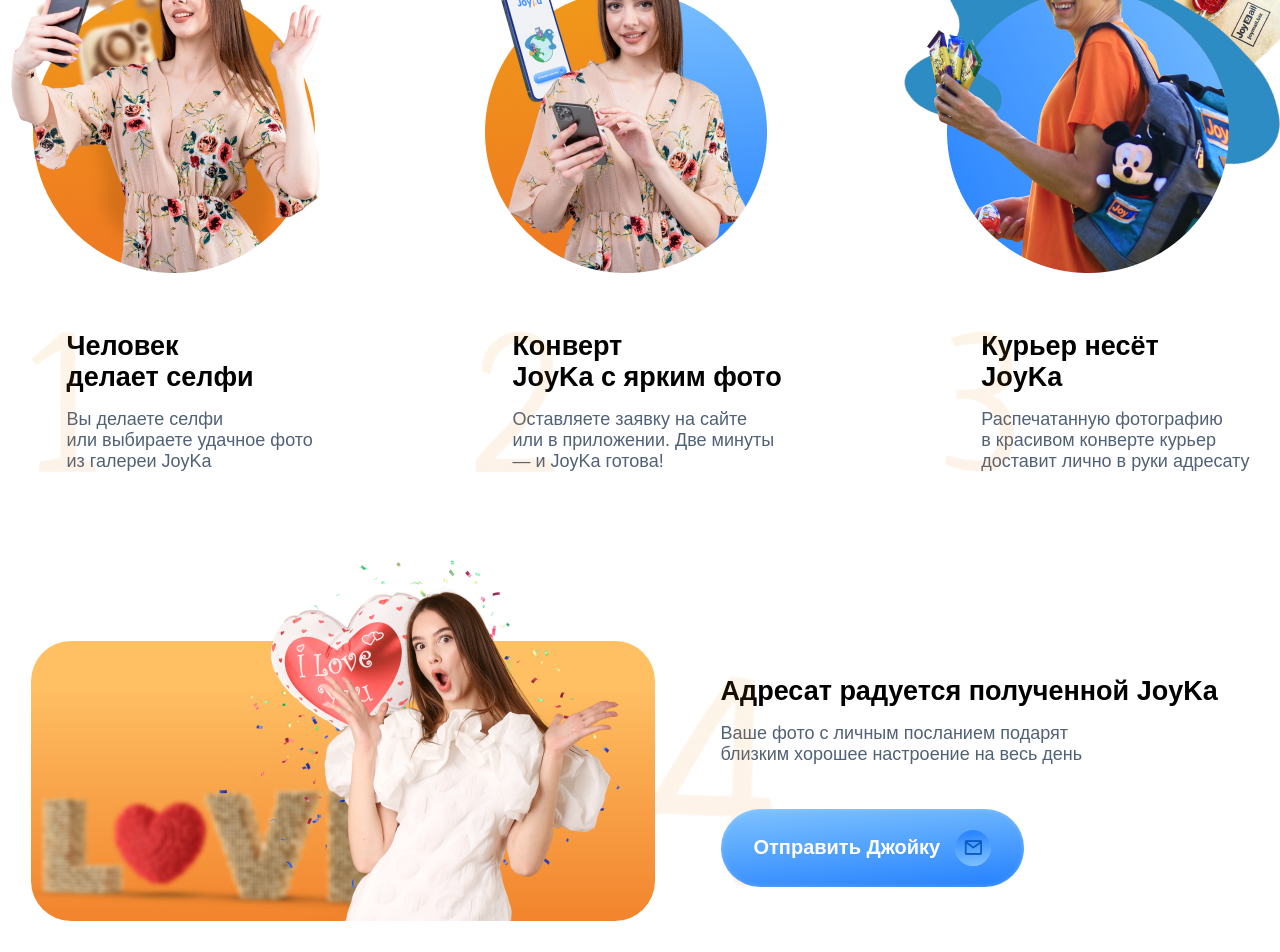
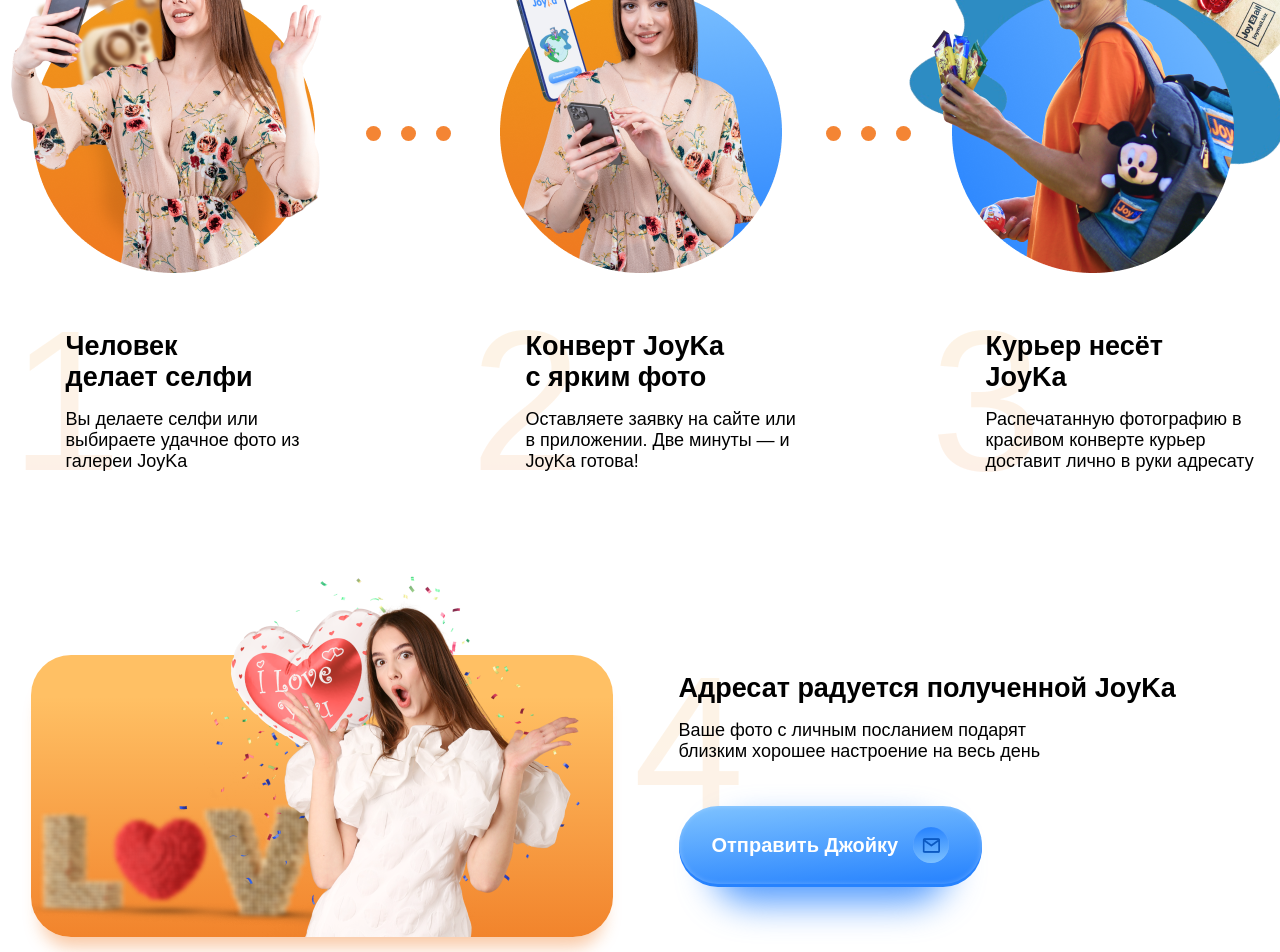
Before and after one commit to ageiwa/joyka-template-vue, a Vue app: page / in a window 1280 px wide. Shown: the part 1180-2132 px from the top of the page. Built offline with nearby package versions, Linux system fonts and the light colour scheme.

Commit message:
Rewrite block with steps

```diff
--- a/src/components/HowItWorks/HowItWorks.vue
+++ b/src/components/HowItWorks/HowItWorks.vue
@@ -1,5 +1,5 @@
 <script setup>
-    import SendJoykaBtn from '@/components/SendJoykaBtn/SendJoykaBtn.vue';
+    import SendJoykaBtn from '@/components/SendJoykaBtn/SendJoykaBtn.vue'
 </script>
 
 <template>
@@ -8,62 +8,69 @@
 
             <h1 class="how-it-works__header-title">Как это работает?</h1>
 
-            <ul class="how-it-works__list-steps">
+            <ul class="how-it-works__step-list">
 
-                <div class="list-steps__container">
-
-                    <li class="list-steps__item-steps">
-                        <div class="item-steps__wrap-img">
-                            <img class="item-steps__img" src="@/assets/girl-selfie.png">
+                <li class="step-list__item-step">
+                    <div class="item-step__wrap-img">
+                        <img class="item-step__img" src="@/assets/girl-selfie.png">
                     </div>
-                        <div class="item-steps__text">
-                            <img class="item-steps__step-number" src="@/assets/1.png">
-                            <h2 class="item-steps__title">Человек<br>делает селфи</h2>
-                            <p class="item-steps__subtitle">Вы делаете селфи<br>или выбираете удачное фото<br>из галереи JoyKa</p>
+                    <div class="item-step__dots-wrap">
+                        <div class="item-step__dots"></div>
+                        <div class="item-step__dots"></div>
+                        <div class="item-step__dots"></div>
                     </div>
+                    <div class="item-step__text">
+                        <h2 class="item-step__title">Человек делает селфи</h2>
+                        <p class="item-step__subtitle">Вы делаете селфи или выбираете удачное фото из галереи JoyKa</p>
+                    </div>
+                    <p class="item-step__step">1</p>
                 </li>
 
-                    <li class="list-steps__item-steps">
-                        <div class="item-steps__wrap-img">
-                            <img class="item-steps__img" src="@/assets/girl-phone.png">
+                <li class="step-list__item-step">
+                    <div class="item-step__wrap-img">
+                        <img class="item-step__img" src="@/assets/girl-phone.png">
                     </div>
-                        <div class="item-steps__text">
-                            <img class="item-steps__step-number" src="@/assets/2.png">
-                            <h2 class="item-steps__title">Конверт<br>JoyKa с ярким фото</h2>
-                            <p class="item-steps__subtitle">Оставляете заявку на сайте<br>или в приложении. Две минуты<br> — и JoyKa готова!</p>
+                    <div class="item-step__dots-wrap">
+                        <div class="item-step__dots"></div>
+                        <div class="item-step__dots"></div>
+                        <div class="item-step__dots"></div>
                     </div>
+                    <div class="item-step__text">
+                        <h2 class="item-step__title">Конверт JoyKa с ярким фото</h2>
+                        <p class="item-step__subtitle">Оставляете заявку на сайте или в приложении. Две минуты — и JoyKa готова!</p>
+                    </div>
+                    <p class="item-step__step">2</p>
                 </li>
 
-                    <li class="list-steps__item-steps">
-                        <div class="item-steps__wrap-img">
-                            <img class="item-steps__img" src="@/assets/man-chocolate.png">
+                <li class="step-list__item-step">
+                    <div class="item-step__wrap-img">
+                        <img class="item-step__img" src="@/assets/man-chocolate.png">
                     </div>
-                        <div class="item-steps__text">
-                            <img class="item-steps__step-number" src="@/assets/3.png">
-                            <h2 class="item-steps__title">Курьер несёт<br>JoyKa</h2>
-                            <p class="item-steps__subtitle">Распечатанную фотографию<br>в красивом конверте курьер<br>доставит лично в руки адресату</p>
+                    <div class="item-step__dots-wrap last-dots">
+                        <div class="item-step__dots"></div>
+                        <div class="item-step__dots"></div>
+                        <div class="item-step__dots"></div>
                     </div>
+                    <div class="item-step__text">
+                        <h2 class="item-step__title">Курьер несёт JoyKa</h2>
+                        <p class="item-step__subtitle">Распечатанную фотографию в красивом конверте курьер доставит лично в руки адресату</p>
+                    </div>
+                    <p class="item-step__step">3</p>
                 </li>
 
+                <li class="step-list__item-step step-address">
+                    <div class="item-step__wrap-img">
+                        <img class="item-step__img" src="@/assets/love-voxel.png">
+                        <img class="item-step__img" src="@/assets/girl-address.png">
                     </div>
-
-                <li class="list-steps__item-steps address-step">
-                    <div class="item-steps__rect-steps">
-                        <img class="rect-steps__img" src="@/assets/love-voxel.png">
-                        <img class="rect-steps__img" src="@/assets/girl-address.png">
-                    </div>
-
-                    <div class="item-steps__text">
-                        <div class="address-step-text">
-                            <img class="item-steps__step-number" src="@/assets/4.png">
-                            <h2 class="item-steps__title">Адресат радуется полученной JoyKa</h2>
-                            <p class="item-steps__subtitle">Ваше фото с личным посланием подарят<br>близким хорошее настроение на весь день</p>
-                        </div>
-
+                    <div class="item-step__text">
+                        <h2 class="item-step__title">Адресат радуется полученной JoyKa</h2>
+                        <p class="item-step__subtitle">Ваше фото с личным посланием подарят близким хорошее настроение на весь день</p>
                         <SendJoykaBtn />
                     </div>
+                    <p class="item-step__step">4</p>
+                </li>
 
-                </li>
             </ul>
 
         </div>
--- a/src/components/HowItWorks/style.scss
+++ b/src/components/HowItWorks/style.scss
@@ -4,7 +4,6 @@
     background-color: #fff;
 
     &__header-title {
-        margin-bottom: 120px;
         font-weight: 700;
         font-size: 50px;
         text-align: center;
@@ -14,85 +13,129 @@
         -webkit-text-fill-color: transparent;
     }
 
-    &__list-steps {
+    &__step-list {
+        margin-top: 120px;
         list-style: none;
+        display: grid;
+        grid-template-columns: repeat(3, 1fr);
+        grid-template-rows: repeat(2, 495px);
     }
 }
 
-.list-steps__container {
-    display: flex;
-    justify-content: space-between;
-}
+.step-list__item-step {
+    display: grid;
+    grid-template-columns: repeat(2, 1fr);
+    grid-template-rows: repeat(2, 1fr);
+    position: relative;
 
-.list-steps__item-steps {
-    display: flex;
-    flex-direction: column;
-
-    .item-steps__wrap-img {
+    .item-step__wrap-img {
+        margin-bottom: 58px;
         width: 282px;
         height: 282px;
-        margin-bottom: 58px;
         display: flex;
+        justify-content: center;
         align-items: flex-end;
-        justify-content: center;
-        position: relative;
     }
 
-    .item-steps__img {
-        position: absolute;
-        bottom: 0;
+    .item-step__dots-wrap {
+        margin-top: 135px;
+        margin-left: 25px;
+        margin-right: 40px;
+        width: 85px;
+        height: 15px;
+        display: flex;
+        justify-content: space-between;
     }
 
-    .item-steps__text {
-        padding-left: 36px;
-        position: relative;
+    .last-dots {
+        display: none;
     }
 
-    .item-steps__step-number {
-        left: 0;
-        height: 100%;
-        position: absolute;
+    .item-step__dots {
+        border-radius: 50%;
+        width: 15px;
+        height: 15px;
+        background-color: #F48534;
     }
 
-    .item-steps__title {
+    .item-step__text {
+        grid-row: 2;
+        width: 310px;
+        padding-left: 35px;
+        z-index: 1;
+    }
+
+    .item-step__title {
+        width: 200px;
         margin-bottom: 16px;
         font-weight: 700;
         font-size: 27px;
     }
 
-    .item-steps__subtitle {
+    .item-step__subtitle {
         font-size: 18px;
-        color: #516176;
+    }
+
+    .item-step__step {
+        left: -20px;
+        bottom: 10px;
+        font-size: 200px;
+        line-height: 75%;
+        background: linear-gradient(180deg, #F09819 0%, #EF7821 100%);
+        opacity: 0.1;
+        -webkit-background-clip: text;
+        -webkit-text-fill-color: transparent;
+        background-clip: text;
+        position: absolute;
     }
 }
 
-.address-step {
+.step-address {
     margin-top: 169px;
-    flex-direction: row;
-    align-items: center;
+    width: 100%;
+    height: 280px;
+    grid-column: 1 / 4;
+    display: flex;
 
-    .item-steps__subtitle {
-        margin-bottom: 44px;
+    & .item-step__wrap-img {
+        flex: 1;
+        background: linear-gradient(180deg, #FFC064 14.67%, #EF7821 116.64%);
+        box-shadow: 0px 20px 17px -10px rgba(239, 120, 33, 0.4);
+        border-radius: 40px;
+        position: relative;
     }
 
-    .item-steps__text {
-        padding-left: 66px;
+    & .item-step__img {
+        position: absolute;
     }
 
-    .address-step-text {
+    & .item-step__img:first-child {
+        left: 0;
+    }
 
+    & .item-step__img:last-child {
+        right: 0;
+    }
+
+    & .item-step__text {
+        padding-top: 18px;
+        padding-left: 66px;
+        flex: 1;
+    }
+
+    & .item-step__title {
+
+        margin-bottom: 16px;
+        width: 100%;
+    }
+
+    & .item-step__subtitle {
+        margin-bottom: 44px;
+        width: 381px;
+    }
+
+    & .item-step__step {
+        left: 49%;
+        top: 17px;
     }
 }
-
-.item-steps__rect-steps {
-    width: 624px;
-    height: 280px;
-    background: linear-gradient(180deg, #FFC064 14.67%, #EF7821 116.64%);
-    border-radius: 40px;
-    position: relative;
-
-    .rect-steps__img {
-        bottom: 0;
-        position: absolute;
-    }
-}
```
Lines whose indentation alone changed are shown as unchanged.
